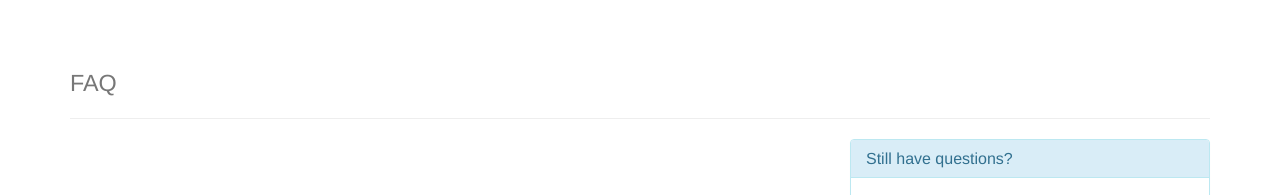
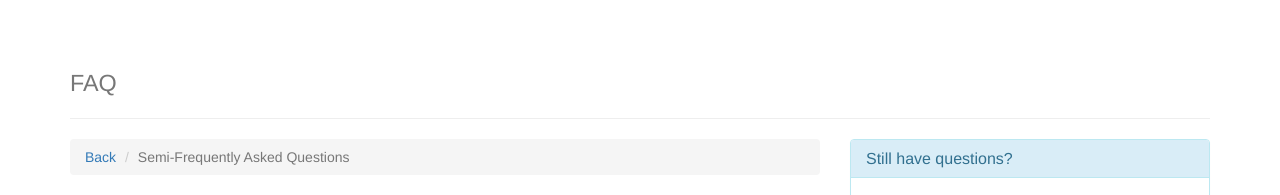
Before and after one commit to mthomps00/spark-imp, a Django app: template invites2/templates/reboot/faq.html in a window 1280 px wide. Shown: the part 51-246 px from the top of the page. Run offline with Django 3.2, Linux system fonts and the light colour scheme; the template is opened without the code that fills it, so the values that code supplies are empty; some libraries are stand-ins or nearby versions.

Commit message:
Updated FAQ

```diff
--- a/invites2/templates/reboot/faq.html
+++ b/invites2/templates/reboot/faq.html
@@ -5,6 +5,11 @@
   {% endblock pageheader %}
 
   {% block welcome %}
+    <ol class="breadcrumb">
+      <li><a href="{% url 'route' rand_id=invitation.rand_id %}">Back</a></li>
+      <li class="active">Semi-Frequently Asked Questions</li>
+    </ol>
+
   {{ invitation.camp.faq }}
   {% endblock welcome %}
 
```
